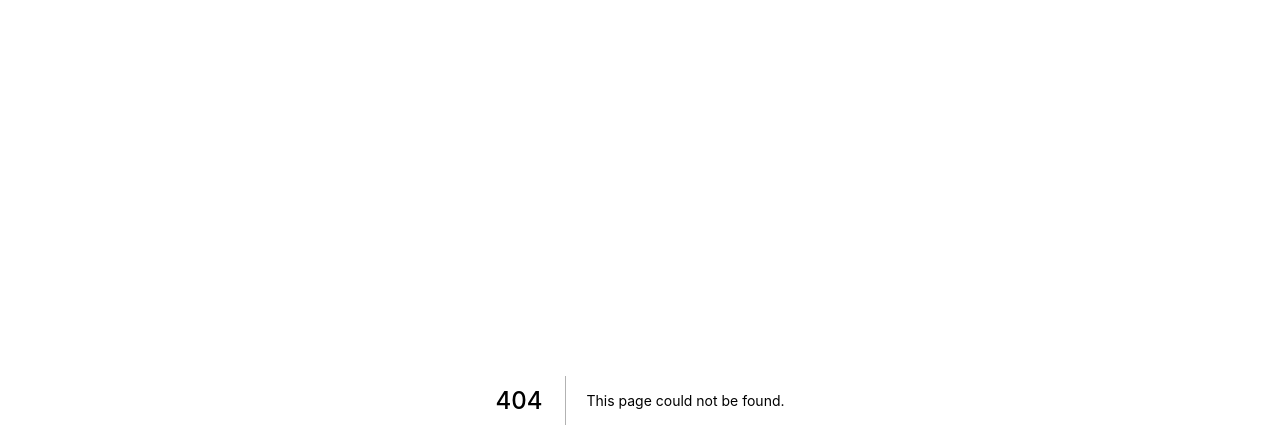
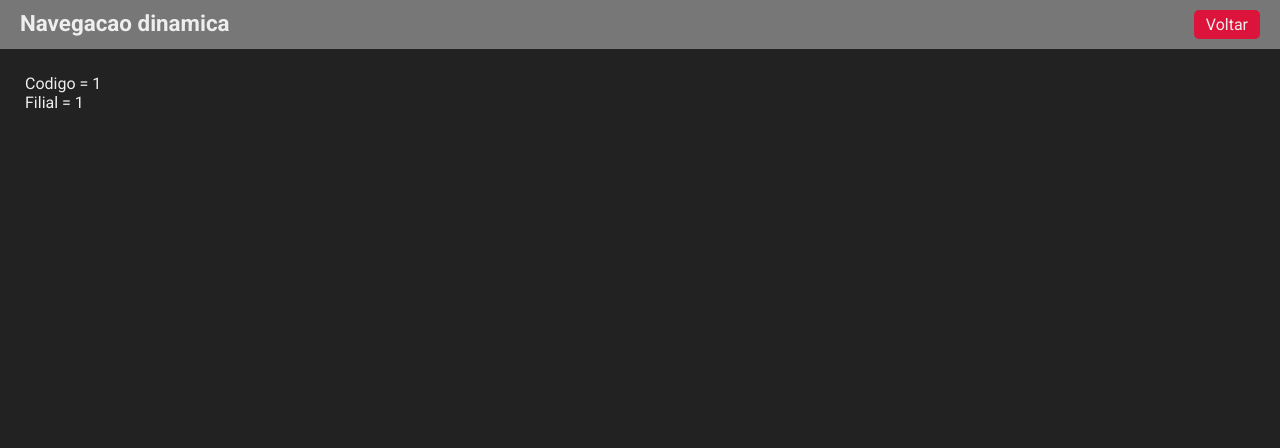
Before and after one commit to Smooke09/Cadastro---Integra-o-com-Banco-de-dados, a Next.js app: page /cliente/1/1 in a window 1280 px wide. Before the commit this address had no page. Shown: the top 448 px of the page. Built offline with nearby package versions, Linux system fonts and the light colour scheme.

Commit message:
dynamic navigation

```diff
--- /dev/null
+++ b/src/pages/cliente/[filial]/[codigo].jsx
@@ -0,0 +1,12 @@
+import Layout from "../../../components/Layout";
+import { useRouter } from "next/router";
+
+export default function ClienteProCodigo() {
+  const router = useRouter();
+  return (
+    <Layout titulo="Navegacao dinamica">
+      <div>Codigo = {router.query.codigo}</div>
+      <div>Filial = {router.query.filial}</div>
+    </Layout>
+  );
+}
--- a/src/pages/index.jsx
+++ b/src/pages/index.jsx
@@ -15,6 +15,7 @@ export default function Home() {
       <Navegador texto="Exemplo" destino="/exemplo" cor="#9400d3" />
       <Navegador texto="JSX" destino="/jsx" cor="crimson" />
       <Navegador texto="Navegacao #01" destino="/navegacao" cor="green" />
+      <Navegador texto="Navegacao #02" destino="/cliente/sp/321" cor="blue" />
     </div>
   );
 }
--- a/src/styles/globals.css
+++ b/src/styles/globals.css
@@ -1,9 +1,10 @@
+@import url(https://fonts.googleapis.com/css?family=Roboto:100,100italic,300,300italic,regular,italic,500,500italic,700,700italic,900,900italic);
+
 html,
 body {
   padding: 0;
   margin: 0;
-  font-family: -apple-system, BlinkMacSystemFont, Segoe UI, Roboto, Oxygen,
-    Ubuntu, Cantarell, Fira Sans, Droid Sans, Helvetica Neue, sans-serif;
+  font-family: Roboto, sans-serif;
 }
 
 a {
```
